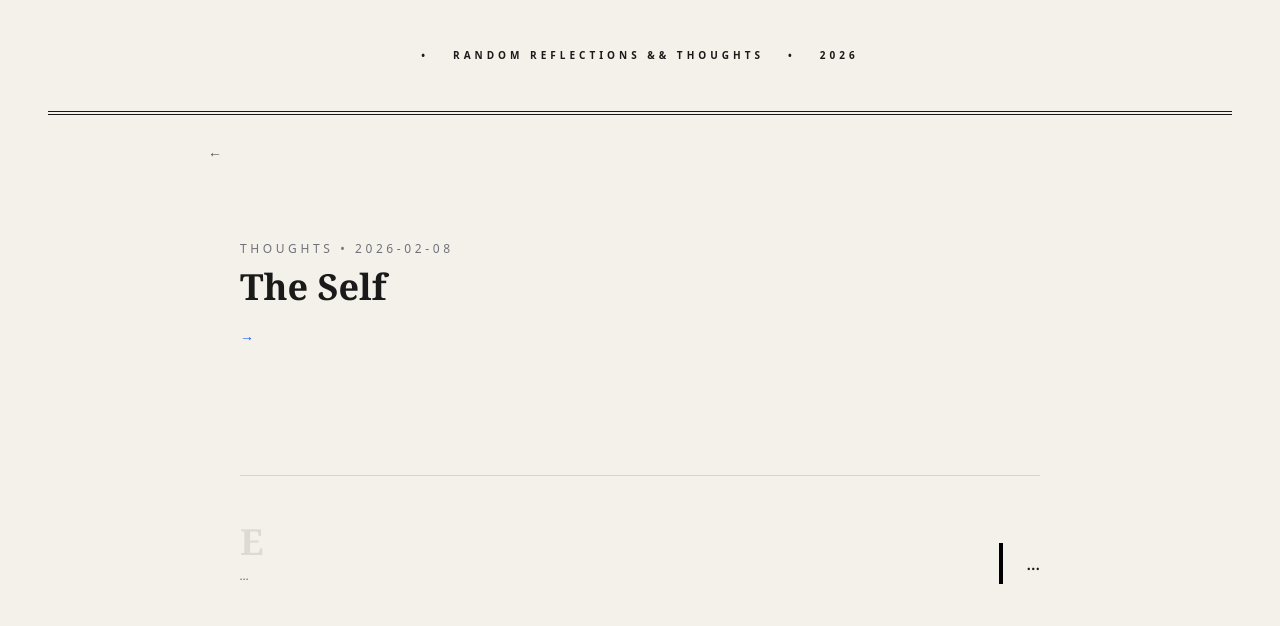
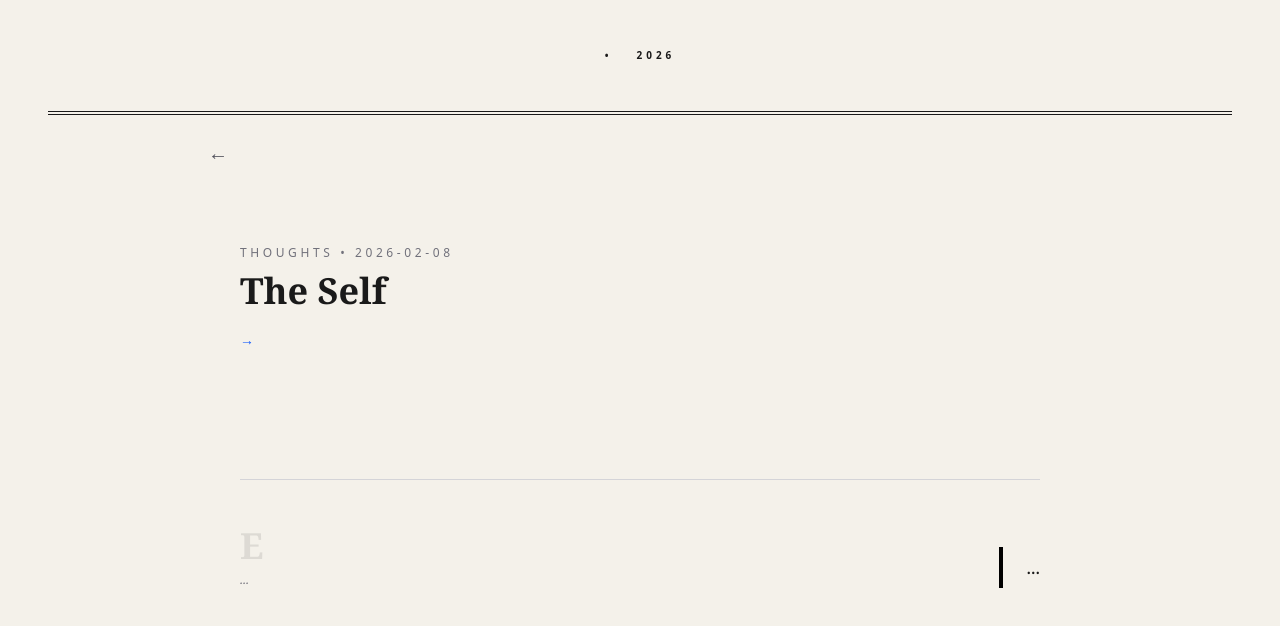
Before and after one commit to EmmanuelNiyonshuti/blog, a Next.js app: page /thoughts in a window 1280 px wide. Shown: the top 626 px of the page. Built offline with nearby package versions, Linux system fonts and the light colour scheme; no server answers.

Commit message:
update thoughts page

```diff
--- a/app/(other)/thoughts/page.js
+++ b/app/(other)/thoughts/page.js
@@ -16,8 +16,8 @@ export default async function ThoughtsPage() {
         {/* <h1 className="text-3xl md:text-5xl font-black uppercase tracking-tighter mb-4">
         </h1> */}
         <div className="flex justify-center gap-6 text-[10px] uppercase tracking-[0.4em] font-sans font-bold">
-          <span>•</span>
-          <span>Random Reflections && Thoughts</span>
+          {/* <span>•</span> */}
+          {/* <span>Random Reflections && Thoughts</span> */}
           <span>•</span>
           <span>{new Date().getFullYear()}</span>
         </div>
@@ -27,7 +27,7 @@ export default async function ThoughtsPage() {
       <div className="max-w-4xl mx-auto px-4 py-6">
         <Link
           href="/"
-          className="inline-flex items-center gap-2 text-sm font-sans uppercase tracking-wider text-zinc-600 dark:text-zinc-400 hover:text-zinc-900 dark:hover:text-zinc-100 transition-colors"
+          className="inline-flex items-center gap-2 text-xl font-sans uppercase tracking-wider text-zinc-600 dark:text-zinc-400 hover:text-zinc-900 dark:hover:text-zinc-100 transition-colors"
         >
           ←
         </Link>
```
